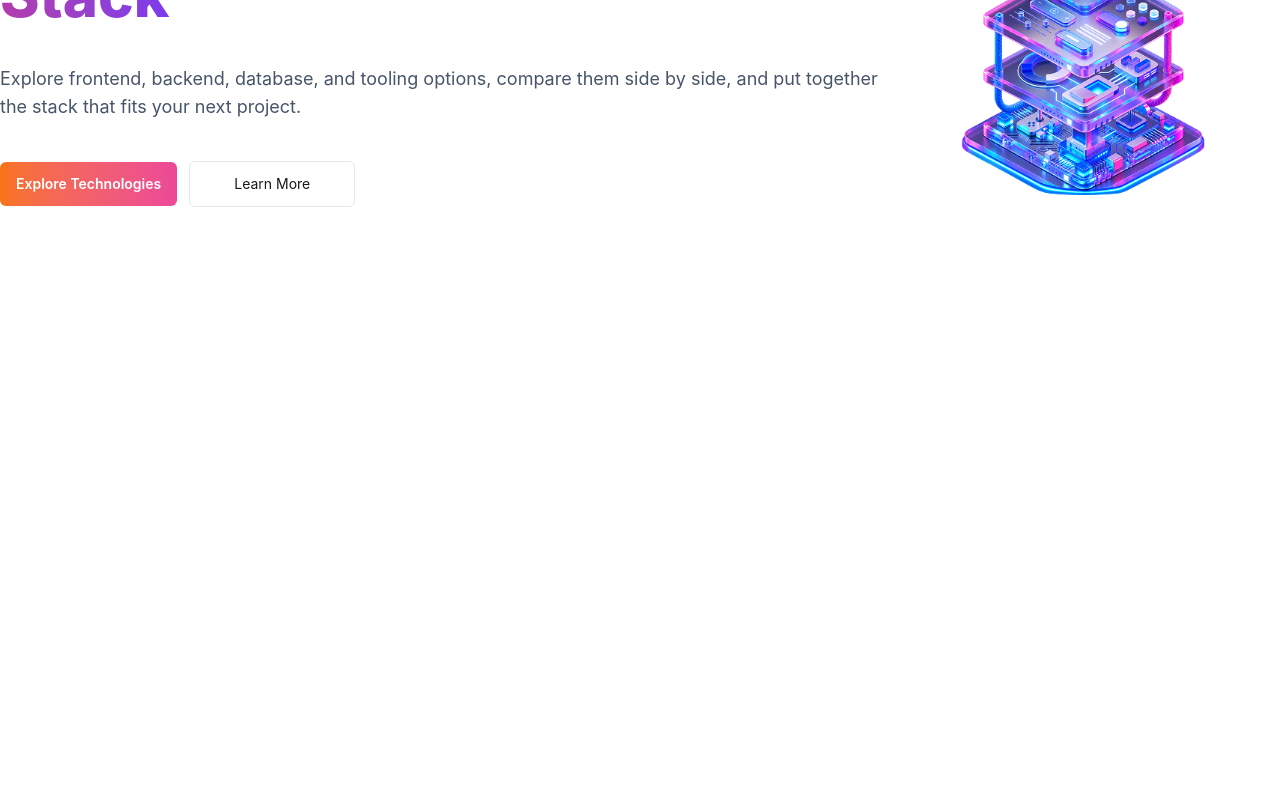
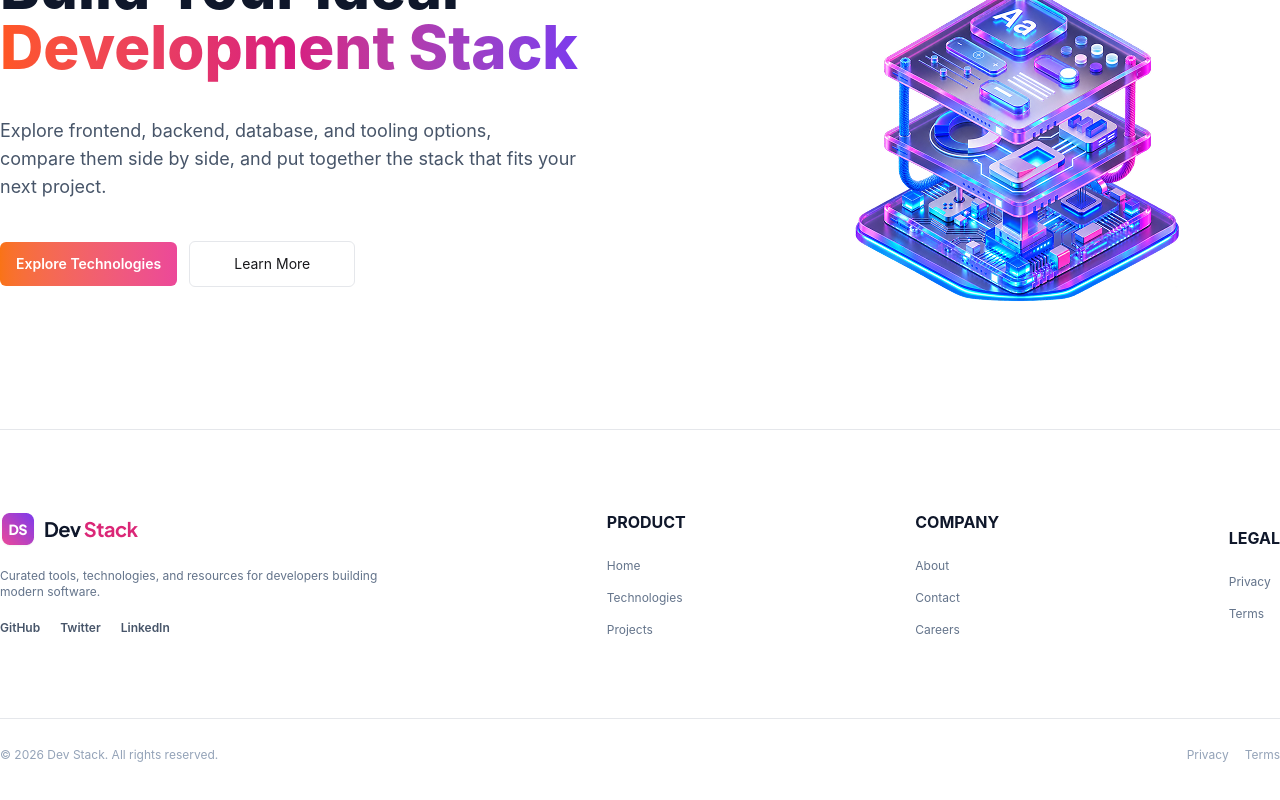
Before and after one commit to nayemhasan892008-cell/B14-A05-DevStack, a React (Vite) app: page / in a window 1280 px wide. Shown: the part 242-1042 px from the top of the page. Before the commit the page ends 800 px from the top, so only its background shows below. Built offline with nearby package versions, Linux system fonts and the light colour scheme.

Commit message:
add footer

```diff
--- a/src/App.tsx
+++ b/src/App.tsx
@@ -1,4 +1,5 @@
 import Banner from "./components/Banner";
+import Footer from "./components/Footer";
 import Navbar from "./components/Navbar";
 
 function App() {
@@ -8,6 +9,7 @@ function App() {
     <>
      <Navbar />
      <Banner />
+     <Footer />
 
     </>
   );
--- a/src/components/Banner.tsx
+++ b/src/components/Banner.tsx
@@ -6,9 +6,9 @@ const Banner = () => {
     <section className='my-6 container mx-auto'>
       <div className='flex items-center justify-between'>
       <div>
-        <h1 className='font-extrabold text-6xl text-[#0F172A] '>Build Your Ideal  <span className='font-extrabold text-6xl bg-linear-to-r from-[#FF5722] via-[#D81B7E] to-[#7C3AED] bg-clip-text text-transparent '>Development Stack</span> </h1>
-        <p className='font-normal text-[#475569] text-lg my-10'>Explore frontend, backend, database, and tooling options,
-       compare them side by side, and put together the stack that fits your
+        <h1 className='font-extrabold text-6xl text-[#0F172A] '>Build Your Ideal <br />  <span className='font-extrabold text-6xl bg-linear-to-r from-[#FF5722] via-[#D81B7E] to-[#7C3AED] bg-clip-text text-transparent '>Development Stack</span> </h1>
+        <p className='font-normal text-[#475569] text-lg my-10'>Explore frontend, backend, database, and tooling options,<br />
+       compare them side by side, and put together the stack that fits your <br />
        next project.</p>
 
         <div className='flex items-center gap-3 my-10'>
--- /dev/null
+++ b/src/components/Footer.tsx
@@ -0,0 +1,64 @@
+import React from 'react';
+import  devlogo from '../assets/logo-text.png'
+
+const Footer = () => {
+  return (
+    <footer className='border-t border-gray-200 my-6'>
+
+       {/* <div className='my-20'> */}
+      <div className='flex justify-between items-center container mx-auto border-b border-gray-200 py-20'>
+
+        <div className='space-y-5'>
+          <img src={devlogo} alt="" />
+          <p className='font-normal text-xs text-[#64748B]'>Curated tools, technologies, and resources for developers building <br />
+          modern software.</p>
+
+          <div className='flex items-center gap-5'>
+            <a href="#" className='font-semibold text-xs text-[#475569]'   >GitHub</a>
+            <a href="#" className='font-semibold text-xs text-[#475569]'>Twitter</a>
+            <a href="#" className='font-semibold text-xs text-[#475569]'>LinkedIn</a>
+          </div>
+
+        </div>
+
+        <div>
+          <h5 className='font-bold text-12 text-[#0F172A]'>PRODUCT</h5>
+          <ul className='mt-6 space-y-4 text-xs font-normal text-[#64748B]'>
+            <li>Home</li>
+            <li>Technologies</li>
+            <li>Projects</li>
+          </ul>
+        </div>
+
+        <div>
+           <h5 className='font-bold text-12 text-[#0F172A]'>COMPANY</h5>
+           <ul className='mt-6 space-y-4 text-xs font-normal text-[#64748B]'>
+            <li>About</li>
+            <li>Contact</li>
+            <li>Careers</li>
+           </ul>
+        </div>
+
+        <div>
+           <h5 className='font-bold text-12 text-[#0F172A]'>LEGAL</h5>
+          <ul className='mt-6 space-y-4 text-xs font-normal text-[#64748B]'>
+            <li>Privacy</li>
+            <li>Terms</li>
+          </ul>
+        </div>
+
+      {/* </div> */}
+      </div>
+
+      <div className='flex items-center justify-between container mx-auto pt-7 pb-10'>
+        <p className='font-normal text-[#94A3B8]  text-xs '>© 2026 Dev Stack. All rights reserved.</p>
+        <div className='flex items-center justify-between gap-4 font-normal text-[#94A3B8]  text-xs'>
+          <p>Privacy</p>
+          <p>Terms</p>
+        </div>
+      </div>
+    </footer>
+  );
+};
+
+export default Footer;
```
